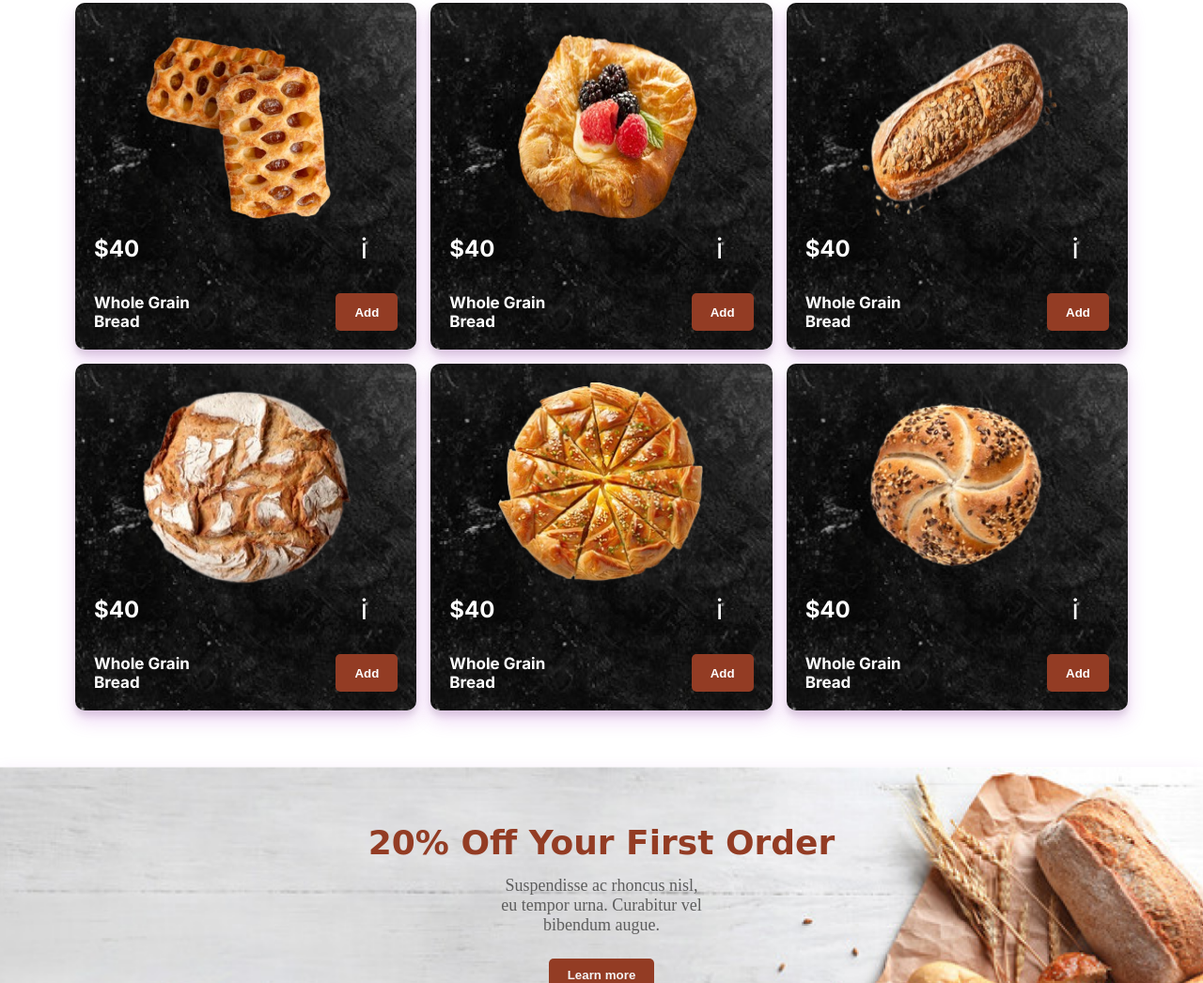
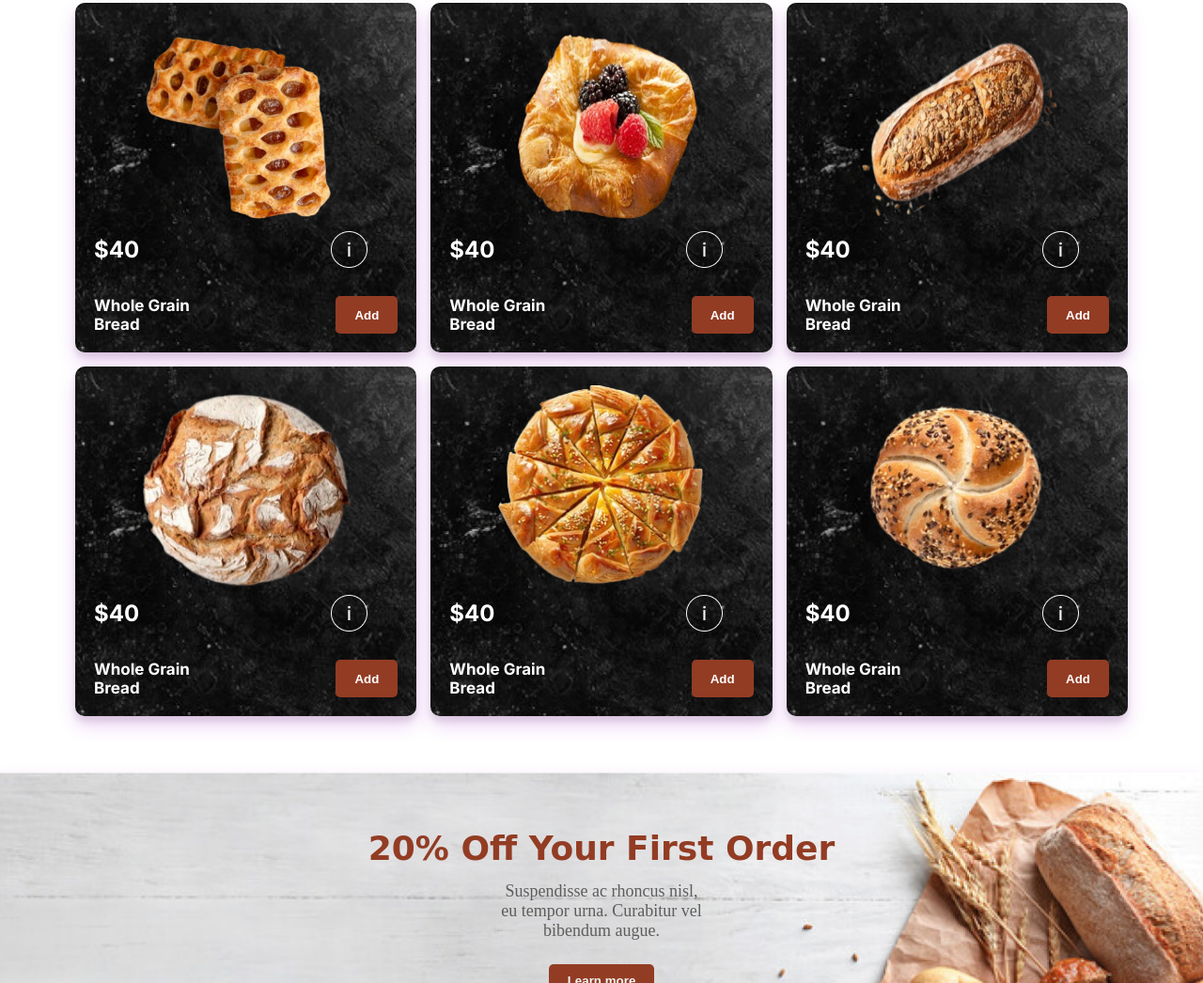
Before and after one commit to saalmahm/keithston-_website, a plain HTML site: page index.html in a window 1280 px wide. Shown: the part 965-2011 px from the top of the page at 94% size. Drawn offline with Linux system fonts and the light colour scheme; a web font is replaced by a local one.

Commit message:
Ajout des modifications

```diff
--- a/index.html
+++ b/index.html
@@ -58,7 +58,8 @@
                 <div class="product-info">
                     <div class="price-icon">
                         <h1>$40</h1>
-                        <span class="icon">i</span>
+
+                       <img src="img/icon.png" alt="icon" class="price-ic">
                     </div>
                     <div class="row2">
                         <h3>Whole Grain <br> Bread</h3> <button>Add</button>
@@ -71,7 +72,7 @@
                 <div class="product-info">
                     <div class="price-icon">
                         <h1>$40</h1>
-                        <span class="icon">i</span>
+                       <img src="img/icon.png" alt="icon" class="price-ic">
                     </div>
                     <div class="row2">
                         <h3>Whole Grain <br> Bread</h3> <button>Add</button>
@@ -84,7 +85,7 @@
                 <div class="product-info">
                     <div class="price-icon">
                         <h1>$40</h1>
-                        <span class="icon">i</span>
+                       <img src="img/icon.png" alt="icon" class="price-ic">
                     </div>
                     <div class="row2">
                         <h3>Whole Grain <br> Bread</h3> <button>Add</button>
@@ -97,7 +98,7 @@
                 <div class="product-info">
                     <div class="price-icon">
                         <h1>$40</h1>
-                        <span class="icon">i</span>
+                       <img src="img/icon.png" alt="icon" class="price-ic">
                     </div>
                     <div class="row2">
                         <h3>Whole Grain <br> Bread</h3> <button>Add</button>
@@ -110,7 +111,7 @@
                 <div class="product-info">
                     <div class="price-icon">
                         <h1>$40</h1>
-                        <span class="icon">i</span>
+                       <img src="img/icon.png" alt="icon" class="price-ic">
                     </div>
                     <div class="row2">
                         <h3>Whole Grain <br> Bread</h3> <button>Add</button>
@@ -123,7 +124,7 @@
                 <div class="product-info">
                     <div class="price-icon">
                         <h1>$40</h1>
-                        <span class="icon">i</span>
+                       <img src="img/icon.png" alt="icon" class="price-ic">
                     </div>
                     <div class="row2">
                         <h3>Whole Grain <br> Bread</h3> <button>Add</button>
--- a/style.css
+++ b/style.css
@@ -145,16 +145,13 @@ a:hover {
     justify-content: space-between;
     width: 90%;
     align-items: center;
-
 }
-
+.price-icon .price-ic{
+    width: 39px;
+    height: 39px;
+}
 .price-icon h1 {
     font-size: 24px;
-    color: white;
-}
-
-.price-icon .icon {
-    font-size: 30px;
     color: white;
 }
 .row2 {
```
